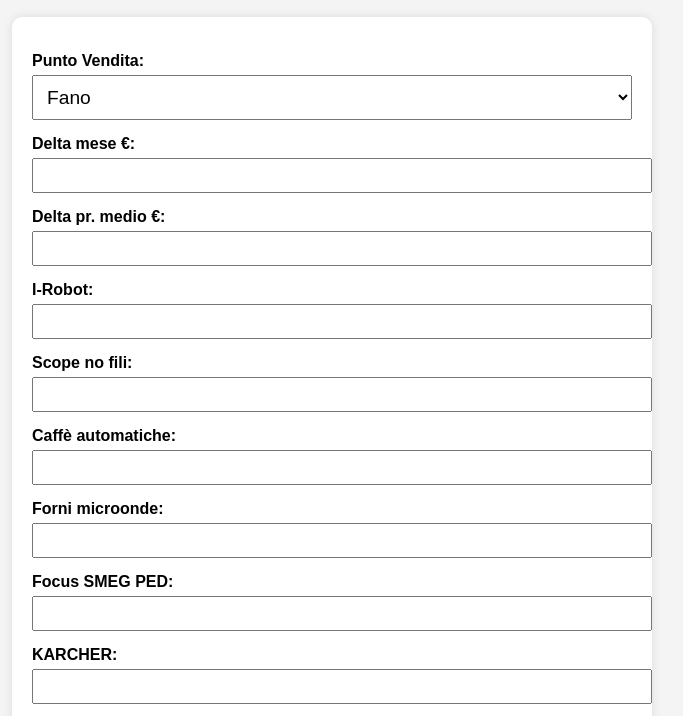
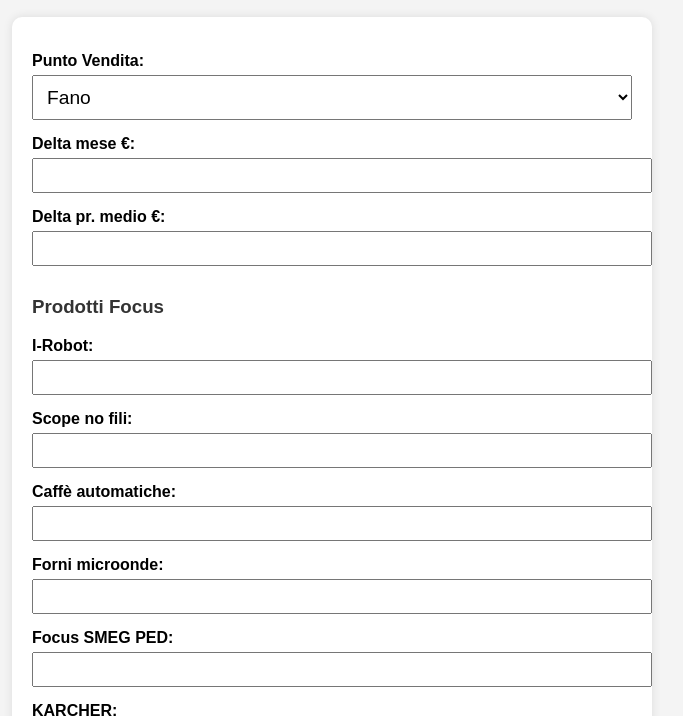
Before and after one commit to Supervisor72/Ped_Dati, a plain HTML site: page index.html in a window 1280 px wide. Shown: the part 51-767 px from the top of the page, without its empty margins (308-991 px from the left). Drawn offline with Linux system fonts and the light colour scheme.

Commit message:
Update index.html

```diff
--- a/index.html
+++ b/index.html
@@ -65,6 +65,8 @@
 
         <label for="deltaPrezzo">Delta pr. medio €:</label>
         <input type="number" id="deltaPrezzo">
+
+        <h3 style="margin-top: 30px; color: #333;">Prodotti Focus</h3>
 
         <label for="irobot">I-Robot:</label>
         <input type="number" id="irobot">
```
